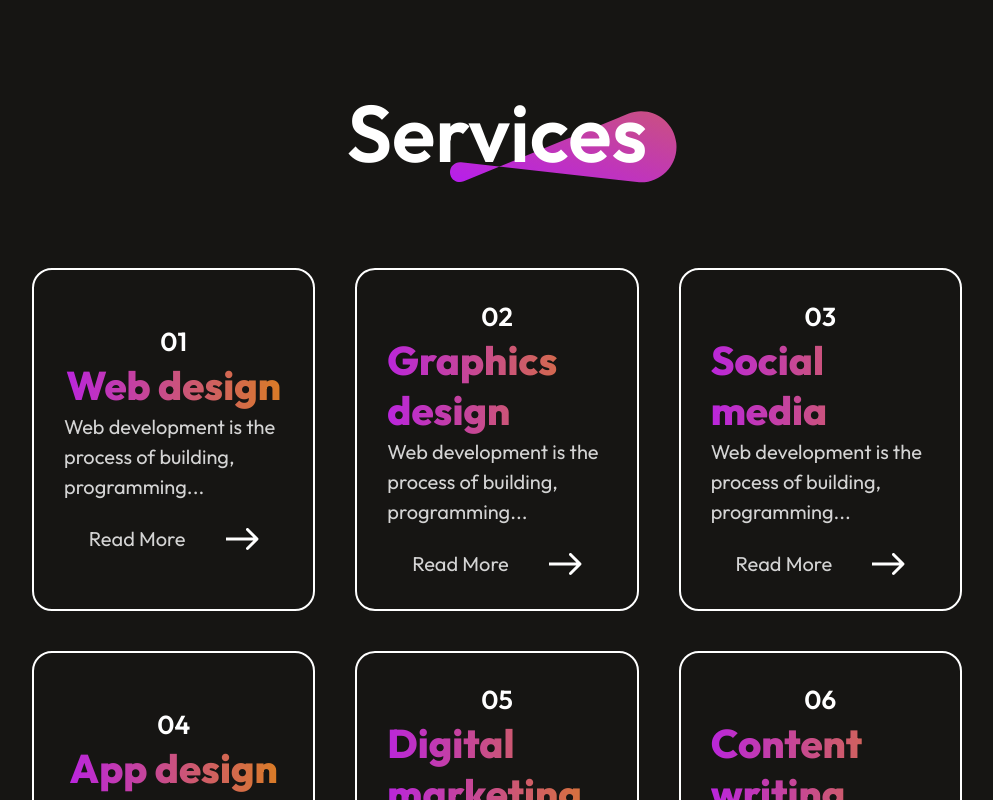
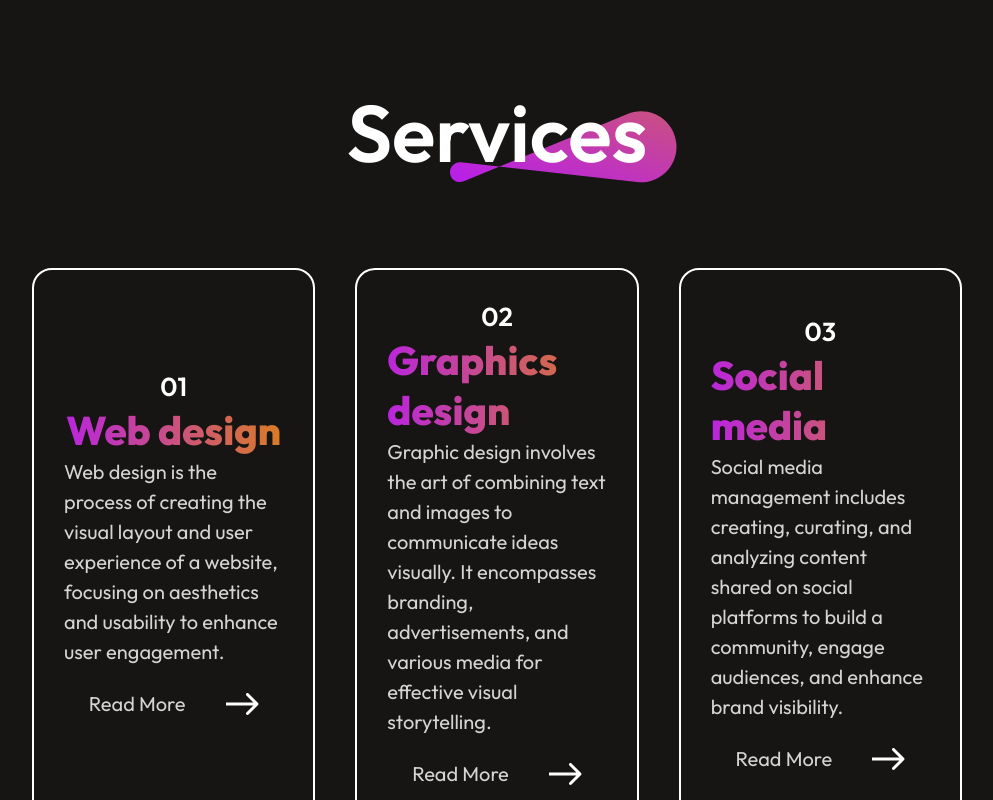
Before and after one commit to rukshaan/Portfolio, a React (Vite) app in the folder Portfolio-React/: page / in a window 1280 px wide. Shown: the part 2000-2800 px from the top of the page, without its empty margins (143-1136 px from the left). Built offline with nearby package versions, Linux system fonts and the light colour scheme.

Commit message:
Portfolio

```diff
--- a/Portfolio-React/src/Components/Contact/Contact.jsx
+++ b/Portfolio-React/src/Components/Contact/Contact.jsx
@@ -61,7 +61,7 @@ export const Contact = () => {
 
             <form onSubmit={onSubmit} className='contact-right'>
                 <label htmlFor="" >Your Name :</label>
-                <input type="text" placeholder='Jeyarajah Rukshan' name="name"/>
+                <input type="text" placeholder='Enter your name here' name="name"/>
 
                 <label htmlFor="" >Your Email :</label>
                 <input type="email" placeholder='Mail@gmail.com' name="gmail"/>
--- a/Portfolio-React/src/Components/Footer/Footer.jsx
+++ b/Portfolio-React/src/Components/Footer/Footer.jsx
@@ -23,7 +23,7 @@ export const Footer = () => {
             </div>
         </div>
         </div>
-        <hr/>
+        {/* <hr/> */}
         <div className='footer-bottom'>
             <p className='footer-bottom-left'>@2024 Jeyarajah Rukshan. All rights reserved. </p>
             <div className='footer-bottom-right'>
--- a/Portfolio-React/src/Components/Hero/Hero.jsx
+++ b/Portfolio-React/src/Components/Hero/Hero.jsx
@@ -10,7 +10,7 @@ const Hero = () => {
     <div className='hero' id='home'>
         <img src={profileImg} alt='profile' className='profile'/>
         <h1>I am<span> Jeyarajah Rukshan ,</span>  Fullstack Developer Based In Sri Lanka</h1>
-       <p>I am a Fullstack Developer From,Jaffna Sri Lanka .I am searching for an Intenship program</p>
+       <p>I am a Fullstack Developer from,Jaffna Sri Lanka .I am searching for an Intenship program</p>
        <div className='hero-action' >
         <div className='hero-connect'><Link smooth={true} offset={-50} duration={500} to="contact"> Connect Me</Link></div>
         {/* <Link smooth={true} offset={-50} duration={500} to="contact"> Connect Me</Link> */}
--- a/Portfolio-React/src/assets/services_data.js
+++ b/Portfolio-React/src/assets/services_data.js
@@ -1,34 +1,34 @@
 const Services_Data = [
     {
-        s_no:"01",
-        s_name:"Web design",
-        s_desc:"Web development is the process of building, programming..."
+        "s_no": "01",
+        "s_name": "Web design",
+        "s_desc": "Web design is the process of creating the visual layout and user experience of a website, focusing on aesthetics and usability to enhance user engagement."
     },
     {
-        s_no:"02",
-        s_name:"Graphics design",
-        s_desc:"Web development is the process of building, programming..."
+        "s_no": "02",
+        "s_name": "Graphics design",
+        "s_desc": "Graphic design involves the art of combining text and images to communicate ideas visually. It encompasses branding, advertisements, and various media for effective visual storytelling."
     },
     {
-        s_no:"03",
-        s_name:"Social media",
-        s_desc:"Web development is the process of building, programming..."
+        "s_no": "03",
+        "s_name": "Social media",
+        "s_desc": "Social media management includes creating, curating, and analyzing content shared on social platforms to build a community, engage audiences, and enhance brand visibility."
     },
     {
-        s_no:"04",
-        s_name:"App design",
-        s_desc:"Web development is the process of building, programming..."
+        "s_no": "04",
+        "s_name": "App design",
+        "s_desc": "App design focuses on creating user-friendly interfaces and experiences for mobile applications, ensuring seamless navigation and interaction to enhance user satisfaction."
     },
     {
-        s_no:"05",
-        s_name:"Digital marketing",
-        s_desc:"Web development is the process of building, programming..."
+        "s_no": "05",
+        "s_name": "Digital marketing",
+        "s_desc": "Digital marketing encompasses all marketing efforts that use the internet or electronic devices, including SEO, content marketing, and social media, to connect with target audiences."
     },
     {
-        s_no:"06",
-        s_name:"Content writing",
-        s_desc:"Web development is the process of building, programming..."
-    },
+        "s_no": "06",
+        "s_name": "Content writing",
+        "s_desc": "Content writing is the creation of written material for online platforms, aimed at engaging readers and driving traffic through informative, persuasive, and entertaining content."
+    }
 ]
 
 export default Services_Data;
```
